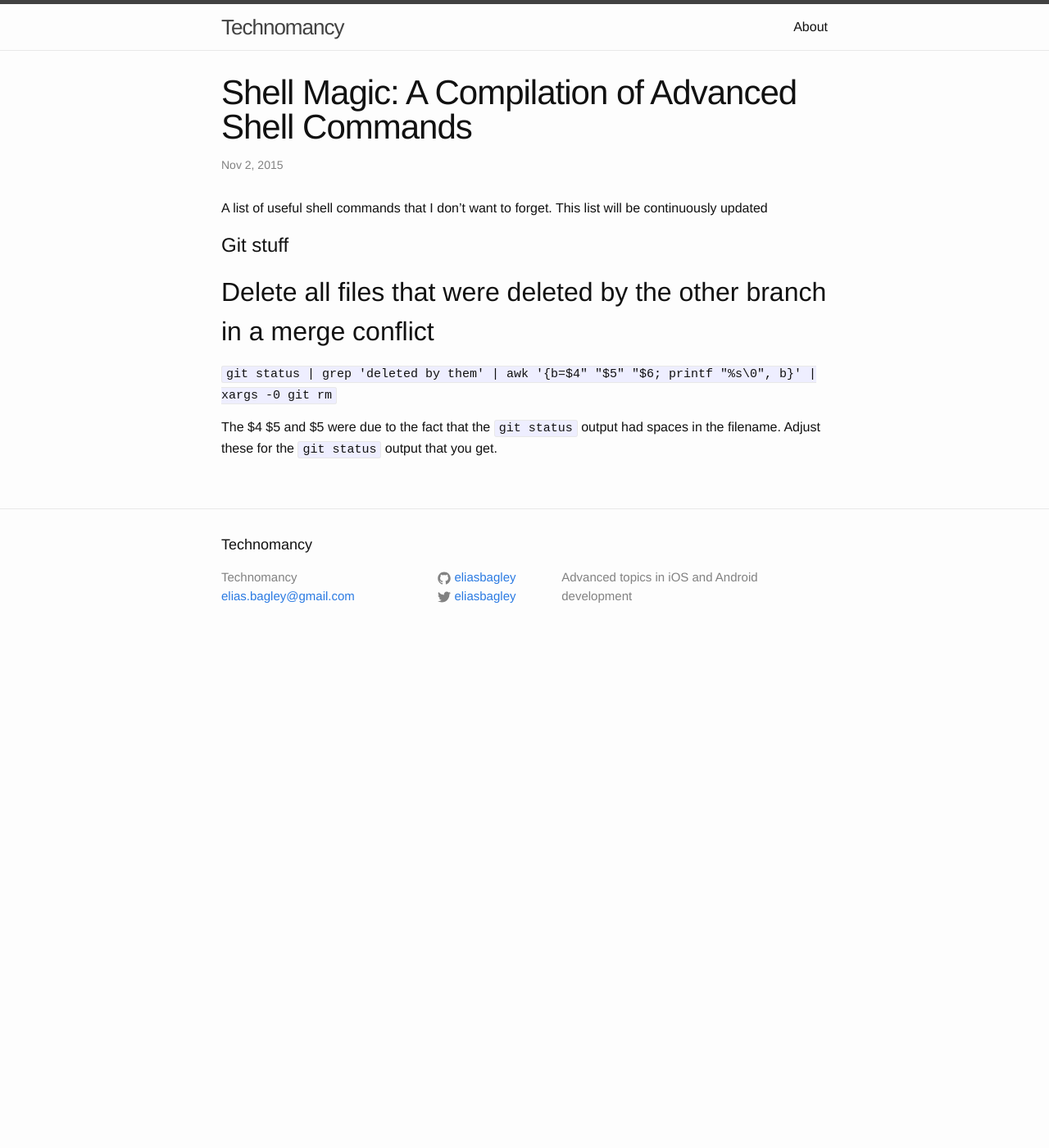
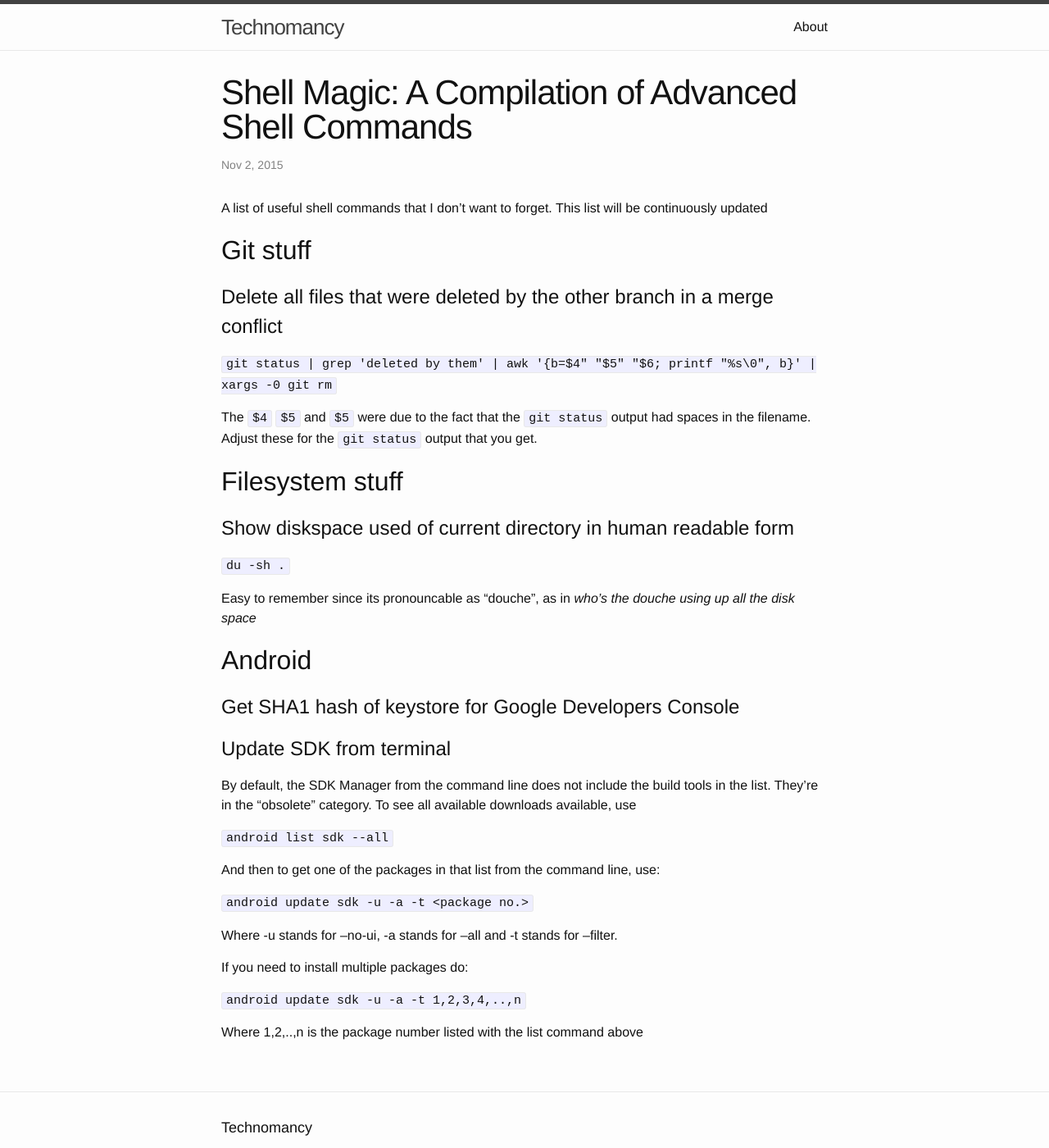
Before and after one commit to eliasbagley/eliasbagley.github.io, a Jekyll site: the page built from _posts/2015-11-03-shell-magic.markdown, in a window 1280 px wide and 1400 px high. Shown: the whole window at 82% size. Built offline with Jekyll 4.4.1, drawn with Linux system fonts in a browser that asks for light colours; Markdown is read by kramdown in place of the engine named in the settings; comment, search, counter and statistics services are not loaded.

Commit message:
Update shell post with some commands

```diff
--- a/_posts/2015-11-03-shell-magic.markdown
+++ b/_posts/2015-11-03-shell-magic.markdown
@@ -8,10 +8,41 @@ categories: shell
 
 A list of useful shell commands that I don't want to forget. This list will be continuously updated
 
-# Git stuff
+## Git stuff
 
-## Delete all files that were deleted by the other branch in a merge conflict
+# Delete all files that were deleted by the other branch in a merge conflict
 
 `git status | grep 'deleted by them' | awk '{b=$4" "$5" "$6; printf "%s\0", b}' | xargs -0 git rm`
 
-The $4 $5 and $5 were due to the fact that the `git status` output had spaces in the filename. Adjust these for the `git status` output that you get.
+The `$4` `$5` and `$5` were due to the fact that the `git status` output had spaces in the filename. Adjust these for the `git status` output that you get.
+
+## Filesystem stuff
+
+# Show diskspace used of current directory in human readable form
+
+`du -sh .`
+
+Easy to remember since its pronouncable as "douche", as in _who's the douche using up all the disk space_
+
+
+## Android
+
+# Get SHA1 hash of keystore for Google Developers Console
+
+# Update SDK from terminal
+
+By default, the SDK Manager from the command line does not include the build tools in the list. They're in the "obsolete" category. To see all available downloads available, use
+
+`android list sdk --all`
+
+And then to get one of the packages in that list from the command line, use:
+
+`android update sdk -u -a -t <package no.>`
+
+Where -u stands for --no-ui, -a stands for --all and -t stands for --filter.
+
+If you need to install multiple packages do:
+
+`android update sdk -u -a -t 1,2,3,4,..,n`
+
+Where 1,2,..,n is the package number listed with the list command above
```
